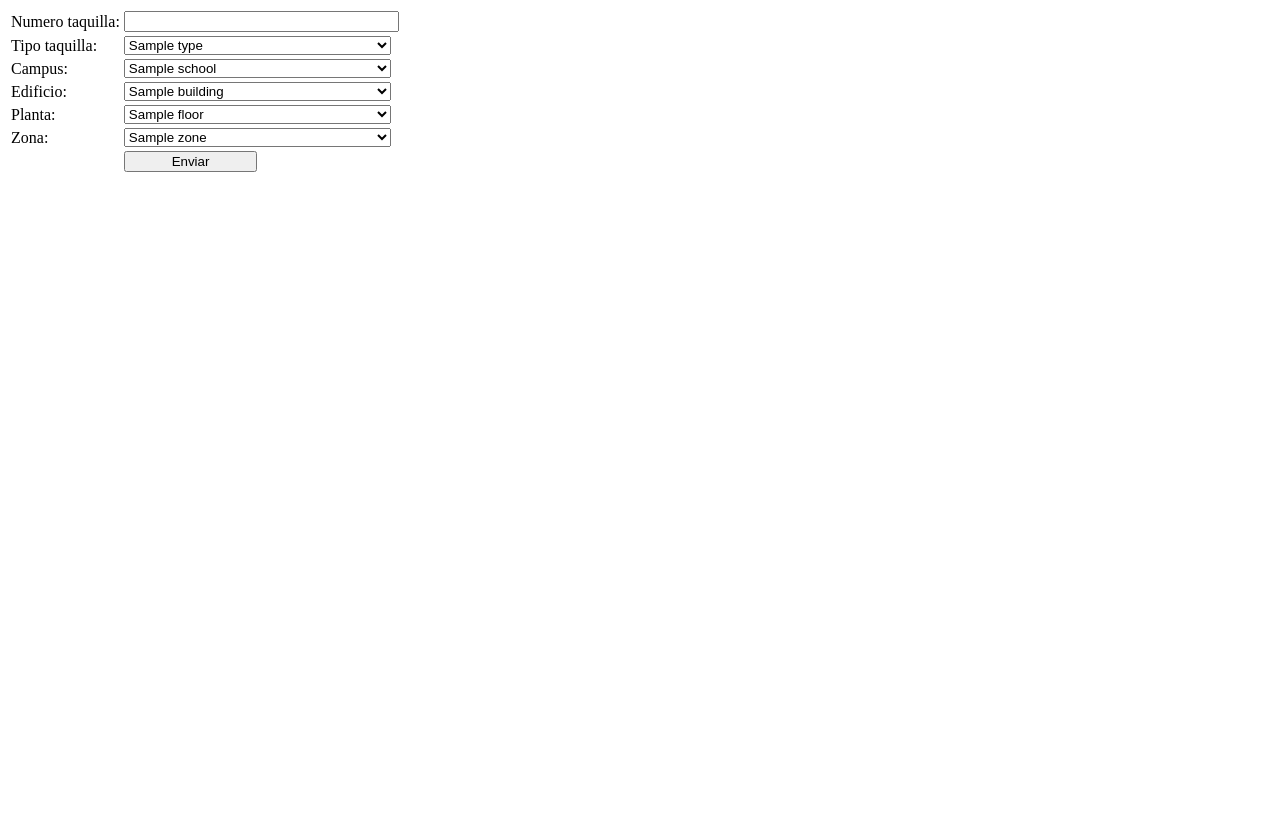
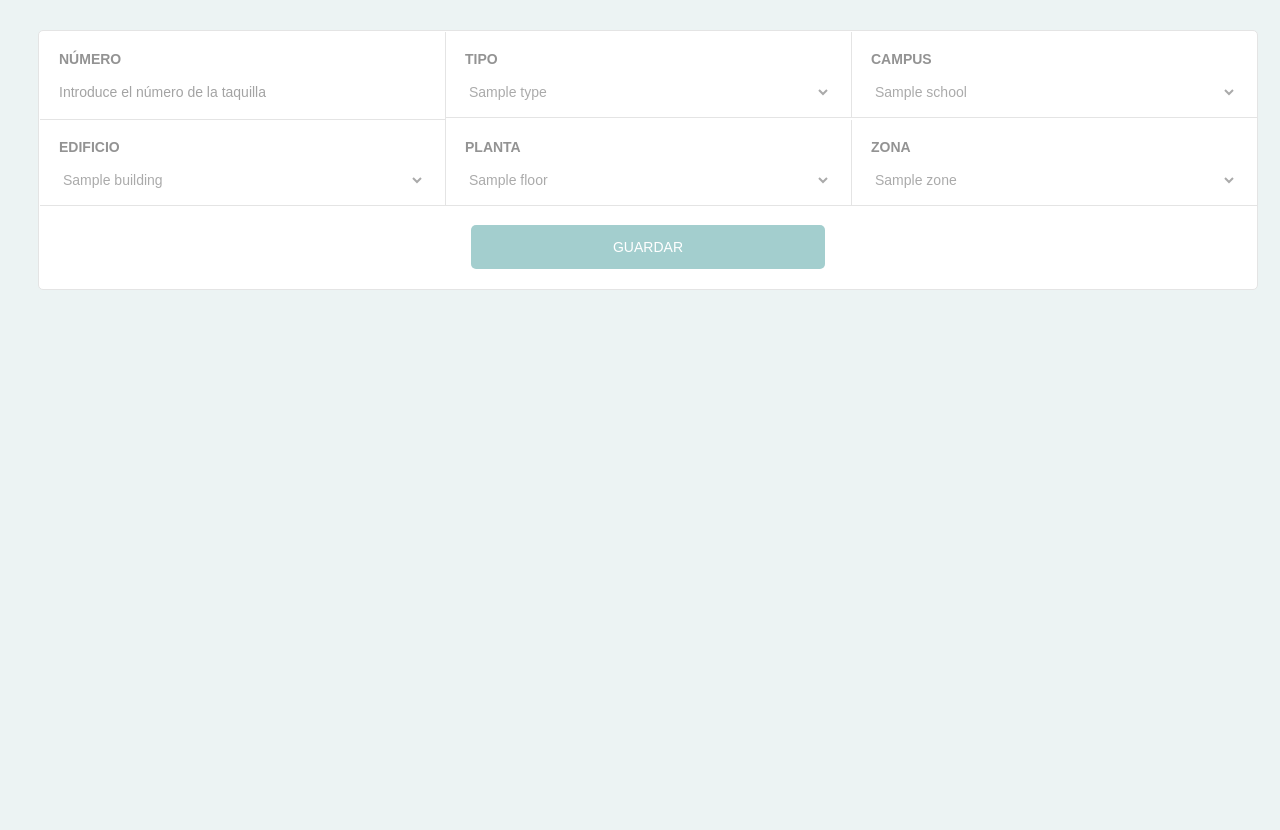
Before and after one commit to DelegacionUC3M/taquillas, a Flask app: template templates/manager/locker_create.html in a window 1280 px wide. Before the commit the page ends 172 px from the top, so only its background shows below. Run offline with Flask 2, Linux system fonts and the light colour scheme; tables that the repository leaves empty hold one stand-in row (values such as "Sample post"); the template is opened without the code that fills it: values that come from a table or form of the project are taken from there, most other values are stand-ins (such as "Sample title", 1, 10 or a date in 2020).

Commit message:
Locker_create - Styles

```diff
--- a/main.py
+++ b/main.py
@@ -26,7 +26,6 @@ def index():
 
 @app.route('/manager/taquillas/crear', methods=['GET', 'POST'])
 def locker_create():
-    #print(requests.get('https://delegacion.uc3m.es/deleapi/school/1').content)
     if request.method == 'POST':
         place = Place.query.filter_by(school=request.form['school'])\
                                 .filter_by(building=request.form['building'])\
--- /dev/null
+++ b/static/locker_create_style.css
@@ -0,0 +1,117 @@
+html, body { width: 100%; height: 100%; background: #ECF3F3 }
+
+form
+{
+  display: block;
+  margin: 30px;
+  overflow: hidden;
+  background: #FFF;
+  border: 1px solid #E4E4E4;
+  border-radius: 5px;
+  font-size: 0;
+}
+
+@media(min-width:800px){
+  form > div {
+    display: inline-block;
+  }
+  form > div.col-submit {
+    display: block;
+  }
+}
+
+form > div > label
+{
+  display: block;
+  padding: 20px 20px 10px;
+  vertical-align: top;
+  font-family: Source Sans Pro, Arial, sans-serif;
+  font-size: 14px;
+  font-weight: 600;
+  text-transform: uppercase;
+  color: #939393;
+  cursor: pointer;
+}
+
+form > div.col-2, form > div.col-3, form > div.col-4 {
+  border-bottom: 1px solid #E4E4E4;
+}
+
+@media(min-width: 800px){
+  form > div.col-2, form > div.col-3, form > div.col-4 { box-shadow: 1px 1px #E4E4E4; border: none; }
+}
+
+@media(min-width:800px){
+  form > div.col-2 { width: 50% }
+  form > div.col-3 { width: 33.3333333333% }
+  form > div.col-4 { width: 25% }
+}
+
+form > div > label > input
+{
+  display: inline-block;
+  position: relative;
+  width: 100%;
+  height: 27px;
+  line-height: 27px;
+  margin: 5px -5px 0;
+  padding: 7px 5px 3px;
+  border: none;
+  outline: none;
+  border-radius: 3px;
+  background: transparent;
+  font-size: 14px;
+  font-weight: 200;
+  opacity: .66;
+  transition: opacity .3s, box-shadow .3s;
+}
+
+form > div.col-submit {
+  text-align: center;
+  padding: 20px;
+}
+
+form > div.col-submit button {
+  border: 1px solid #E4E4E4;
+  background: #A3CECE ;
+  font-size: 14px;
+  color: #fff;
+  padding: 1em;
+  display: block;
+  width: 100%;
+  cursor: pointer;
+  border: 0;
+  border-radius: 5px;
+  text-transform: uppercase;
+}
+
+@media(min-width: 800px){
+  form > div.col-submit button {
+    width: 30%;
+    margin: 0 auto;
+  }
+}
+
+form > div.col-submit button:hover {
+  background: #92BDBD;
+}
+
+form > div > label > select
+{
+  display: block;
+  width: 100%;
+  margin: 16px 0 6px;
+  padding: 0;
+  background: transparent;
+  border: none;
+  outline: none;
+  font-size: 14px;
+  font-weight: 200;
+  opacity: .33;
+}
+
+form > div > label > input:focus, form > div > label > select:focus
+{
+  opacity: 1;
+  box-shadow: 0 3px 4px rgba(0, 0, 0, .15);
+}
--- a/templates/manager/locker_create.html
+++ b/templates/manager/locker_create.html
@@ -1,71 +1,71 @@
 <!DOCTYPE html>
-<html lang="en">
+<html lang="es">
+<link rel="stylesheet" type="text/css" href="{{ url_for('static', filename='locker_create_style.css') }}">
 <head>
     <meta charset="UTF-8">
     <title>Title</title>
 </head>
 <body>
     <form action="?" method="post">
-    <table>
-        <tr>
-            <td>Numero taquilla:</td>
-            <td><input type="text" name="number" value="" style="width:20em"/></td>
-        </tr>
-        <tr>
-            <td>Tipo taquilla:</td>
-            <td>
-                <select name="type" style="width:20em">
+      <div class="col-3">
+        <label>
+          Número
+          <input name="number" placeholder="Introduce el número de la taquilla" tabindex="1" />
+        </label>
+      </div>
+      <div class="col-3">
+        <label>
+          Tipo
+          <select name="type" tabindex="5">
             {% for type in types %}
             <option value="{{ type.id }}">{{ type.name }}</option>
             {% endfor %}
           </select>
-            </td>
-        </tr>
-        <tr>
-            <td>Campus:</td>
-            <td>
-                <select name="school" style="width:20em">
+        </label>
+      </div>
+      <div class="col-3">
+        <label>
+          Campus
+          <select name="school" tabindex="5">
             {% for school in list_school  %}
             <option value="{{ school }}">{{ list_school[school] }}</option>
             {% endfor %}
           </select>
-            </td>
-        </tr>
-        <tr>
-            <td>Edificio:</td>
-            <td>
-                <select name="building" style="width:20em">
+        </label>
+      </div>
+      <div class="col-3">
+        <label>
+          Edificio
+          <select name="building" tabindex="5">
             {% for building in list_building  %}
             <option value="{{ building }}">{{ building }}</option>
             {% endfor %}
           </select>
-            </td>
-        </tr>
-        <tr>
-            <td>Planta:</td>
-            <td>
-                <select name="floor" style="width:20em">
+        </label>
+      </div>
+      <div class="col-3">
+        <label>
+          Planta
+          <select name="floor" tabindex="5">
             {% for floor in list_floor  %}
             <option value="{{ floor }}">{{ floor }}</option>
             {% endfor %}
           </select>
-            </td>
-        </tr>
-        <tr>
-            <td>Zona:</td>
-            <td>
-                <select name="zone" style="width:20em">
+        </label>
+      </div>
+      <div class="col-3">
+        <label>
+          Zona
+          <select name="zone" tabindex="5">
             {% for zone in list_zone  %}
             <option value="{{ zone }}">{{ zone }}</option>
             {% endfor %}
           </select>
-            </td>
-        </tr>
-        <tr>
-            <td></td>
-            <td><input type="submit" value="Enviar" style="width:10em"/></td>
-        </tr>
-    </table>
+        </label>
+      </div>
+      <div class="col-submit">
+        <button type="submit">Guardar</button>
+      </div>
     </form>
 </body>
 </html>
```
Lines whose indentation alone changed are shown as unchanged.
